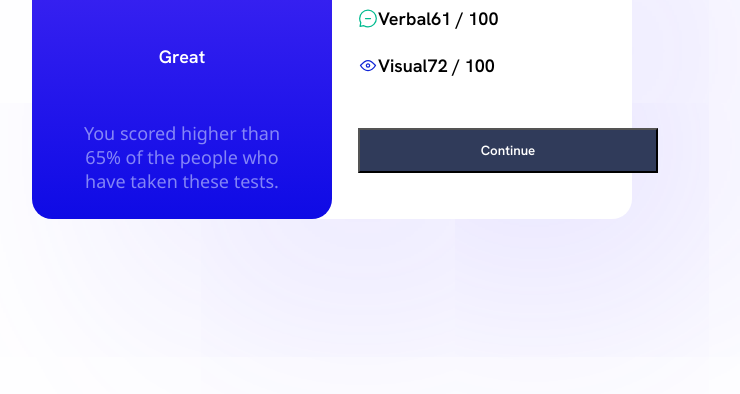
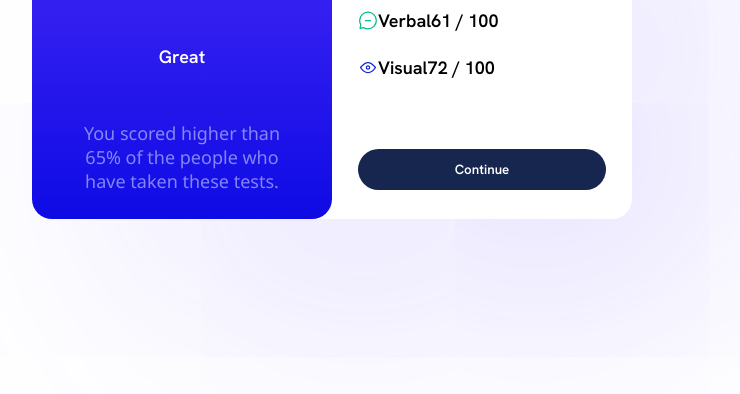
Before and after one commit to AslamtoIbrahim/Project-2, a plain HTML site: page index.html in a window 1280 px wide. Shown: the part 406-800 px from the top of the page, without its empty margins (308-1048 px from the left). Drawn offline with Linux system fonts and the light colour scheme.

Commit message:
changes css code

```diff
--- a/style.css
+++ b/style.css
@@ -74,8 +74,7 @@ body{
     display: flex;
     flex-direction: column;
     justify-content: space-around;
-    padding: 26px;
-    min-width: 100%;
+    padding: 0PX 26px;
 }
 
 .sum{
@@ -99,7 +98,9 @@ body{
 }
 
 .btn{
-    background-color: hsl(224, 30%, 27%);
+    background-color: hsl(224deg 54.8% 19.93%);
     color: white;
     padding: 12px 10px;
+    border-radius: 50px;
+    border: none;
 }
```
